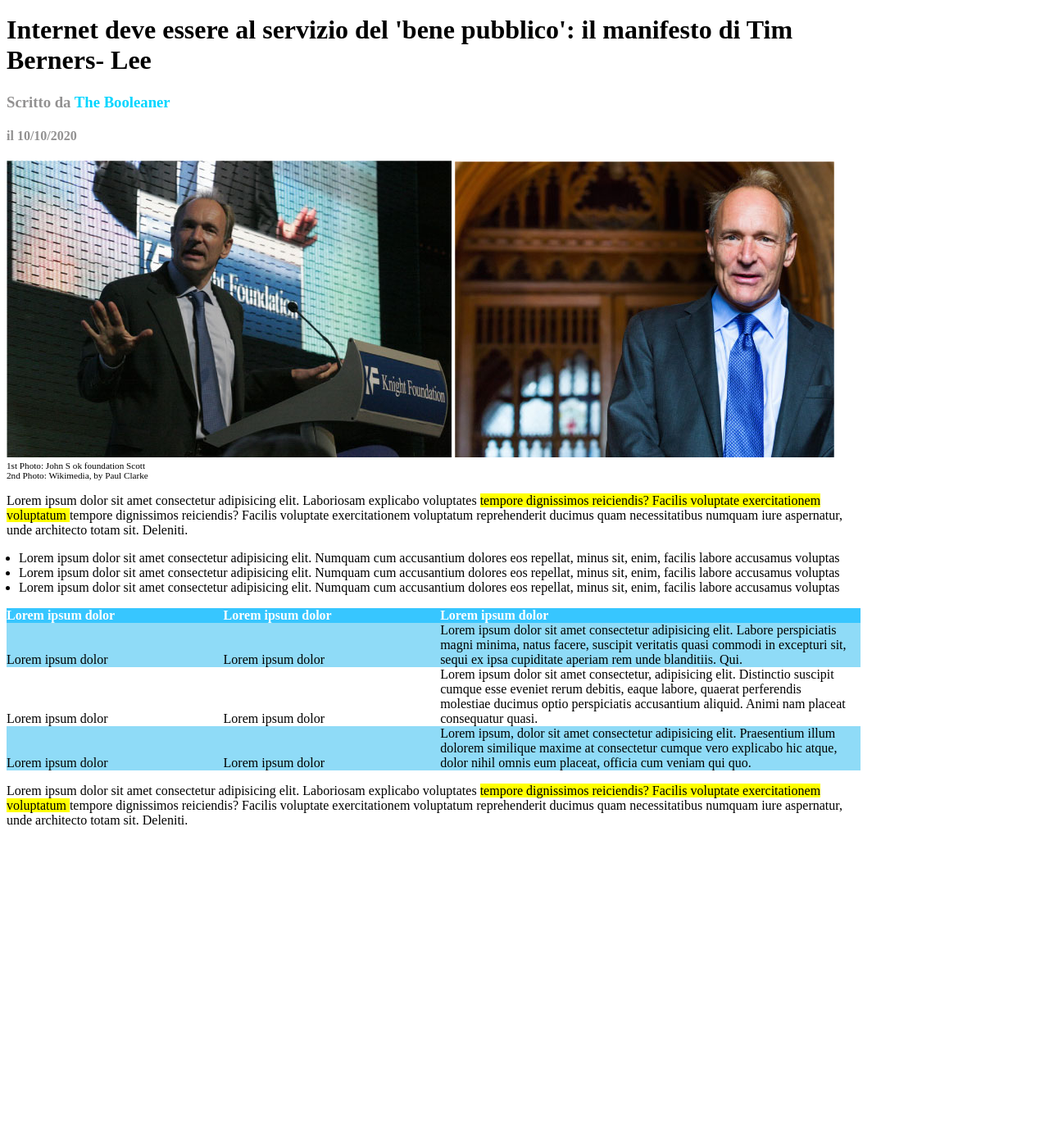
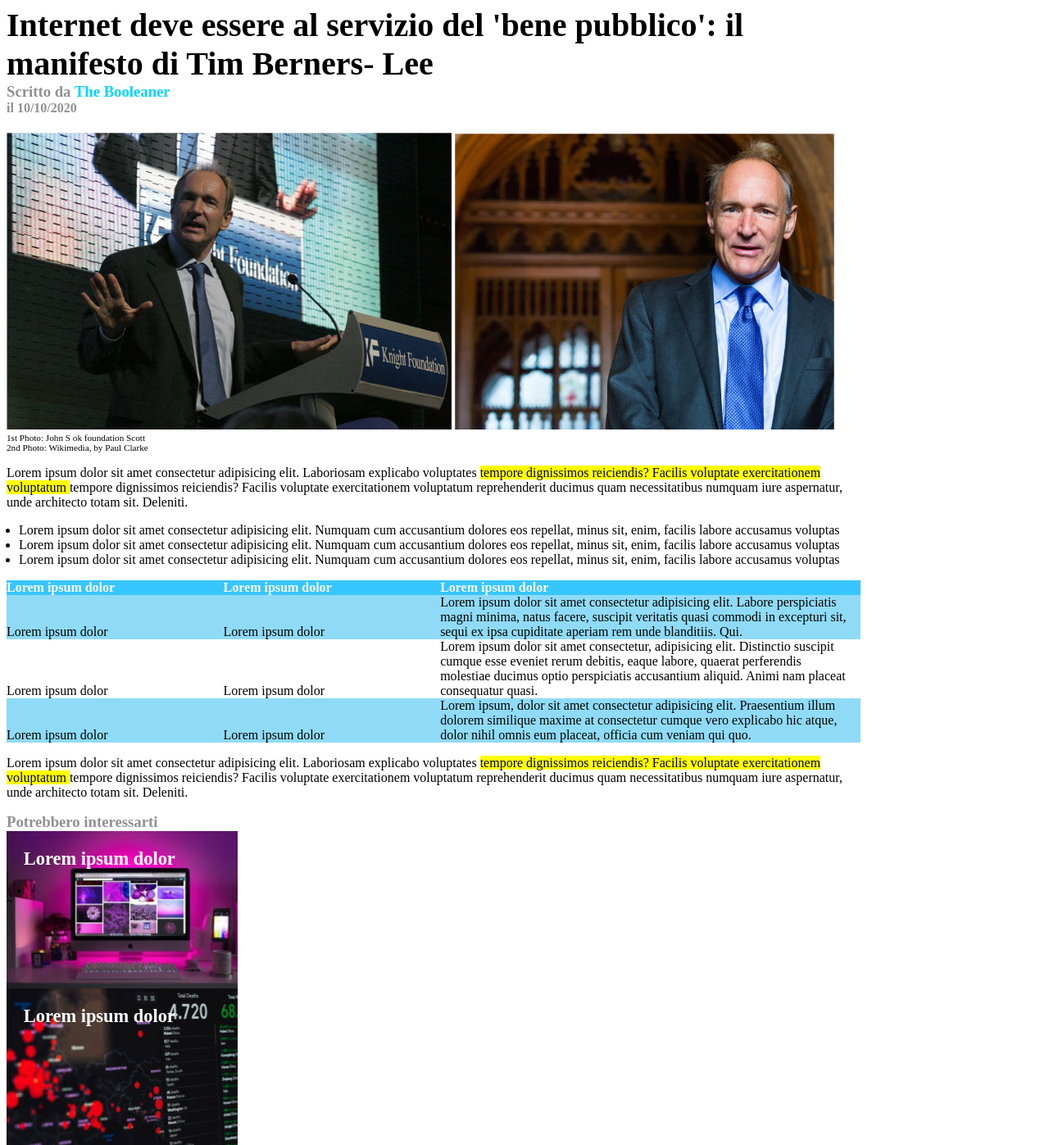
Before and after one commit to DaveKnud/html-css-booleaner, a plain HTML site: page index.html in a window 1280 px wide. Shown: the part 118-1515 px from the top of the page at 82% size. Before the commit the page ends 1128 px from the top, so only its background shows below. Drawn offline with Linux system fonts and the light colour scheme.

Commit message:
Progetto terminato

```diff
--- a/index.html
+++ b/index.html
@@ -35,7 +35,7 @@
 
 <!-- main -->
 <main>
-<p>Lorem ipsum dolor sit amet consectetur adipisicing elit. Laboriosam explicabo voluptates <span class="evidenziato">tempore dignissimos reiciendis? Facilis voluptate exercitationem voluptatum </span> tempore dignissimos reiciendis? Facilis voluptate exercitationem voluptatum reprehenderit ducimus quam necessitatibus numquam iure aspernatur, unde architecto totam sit. Deleniti.</p>
+<p>Lorem ipsum dolor sit amet consectetur adipisicing elit. Laboriosam explicabo voluptates <span class="evidenziato-giallo">tempore dignissimos reiciendis? Facilis voluptate exercitationem voluptatum </span> tempore dignissimos reiciendis? Facilis voluptate exercitationem voluptatum reprehenderit ducimus quam necessitatibus numquam iure aspernatur, unde architecto totam sit. Deleniti.</p>
 
 <div class="ul">
     <ul>
@@ -79,17 +79,22 @@
     <div class="row-right">Lorem ipsum, dolor sit amet consectetur adipisicing elit. Praesentium illum dolorem similique maxime at consectetur cumque vero explicabo hic atque, dolor nihil omnis eum placeat, officia cum veniam qui quo.</div>
 </div>
 
-<p>Lorem ipsum dolor sit amet consectetur adipisicing elit. Laboriosam explicabo voluptates <span class="evidenziato">tempore dignissimos reiciendis? Facilis voluptate exercitationem voluptatum </span> tempore dignissimos reiciendis? Facilis voluptate exercitationem voluptatum reprehenderit ducimus quam necessitatibus numquam iure aspernatur, unde architecto totam sit. Deleniti.</p>
-
-
-<main>
+<p>Lorem ipsum dolor sit amet consectetur adipisicing elit. Laboriosam explicabo voluptates <span class="evidenziato-giallo">tempore dignissimos reiciendis? Facilis voluptate exercitationem voluptatum </span> tempore dignissimos reiciendis? Facilis voluptate exercitationem voluptatum reprehenderit ducimus quam necessitatibus numquam iure aspernatur, unde architecto totam sit. Deleniti.</p>
 
 </main>
 
 <!-- footer -->
 
 <footer>
+     <h3>Potrebbero interessarti</h3>
 
+    <div class="immagine-footer1">
+         <strong>Lorem ipsum dolor </strong>
+    </div>
+
+    <div class="immagine-footer2">
+        <strong>Lorem ipsum dolor </strong>
+    </div>
 </footer>
 
 <body>
--- a/style.css
+++ b/style.css
@@ -1,8 +1,7 @@
 html {width: 280mm;
       height: 297mm;}
 
-header {background-image: url("pattern.png");
-}
+header {background-image: url("pattern.png");}
 
 .logo {
     width: 200px;
@@ -10,50 +9,58 @@ header {background-image: url("pattern.png");
     }
 
 #sottotitoloblu {
-   color: rgb(0, 213, 255);
+   color: rgb(0, 213, 255);}
+
+h1{
+    font-size: 250%;
+    padding-top: 1%;
 }
 
-h3,h4{
-    color: rgb(146, 145, 145);
-}
+h1,h3,h4{margin: 0px;}
 
-.descrizioneimmagini {
-    font-size: 70%;
-}
+h3,h4{color: rgb(146, 145, 145);}
 
-.evidenziato {
-    background-color: yellow;
-    }
+h4{margin-bottom: 2%;}
 
-.ul{
-    margin-left: -25px;
-}
+.descrizioneimmagini {font-size: 70%;}
+
+.evidenziato-giallo {background-color: yellow;}
+
+.ul{margin-left: -25px;}
 
 .row-left,.row-center{display: inline-block;
-                                 width:25% ;}
+                      width:25% ;}
 
 .row-right{display: inline-block;
-    width:48%;
+           width:48%;
 }
 
 .rowtitolo{background-color: rgb(55, 198, 255);
      color: white;}
 
-.row-right{}
+.row1{background-color: rgb(143, 219, 247);}
 
-.row1{
-    background-color: rgb(143, 219, 247);
+.row2{background-color: white;}
 
+.row3{background-color: rgb(143, 219, 247);}
+
+.row1,.row2,.row3{color: black ;}
+
+.immagine-footer1{
+    background-image: url('monitor.jpg');
+    background-repeat: no-repeat;
+    color: #FFFFFF;
+    font-size: 140%;
+    padding: 2%;
+    width: 240px;
+    height: 150px;
 }
 
-.row2{
-    background-color: white;
-
-}
-
-.row3{background-color: rgb(143, 219, 247);
-    ;
-}
-.row1,.row2,.row3{
-    color: black ;
-   }
+.immagine-footer2{
+    background-image: url('graph.jpg');
+    background-repeat: no-repeat;
+    color: #FFFFFF;
+    font-size: 140%;
+    padding: 2%;
+    width: 240px;
+    height: 150px;}
```
